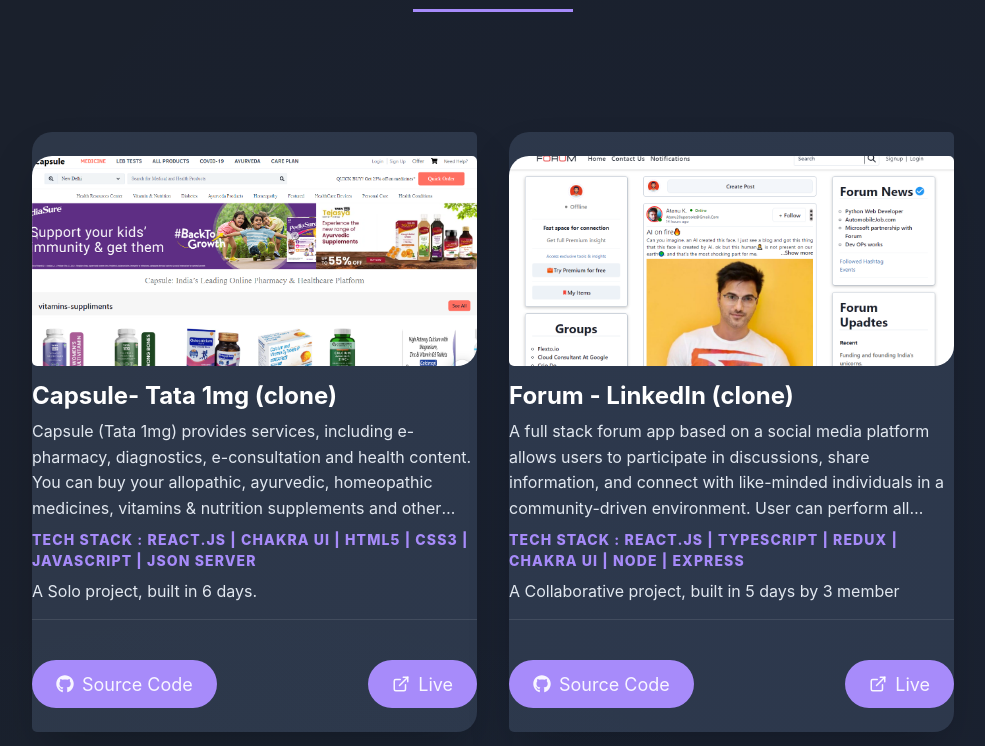
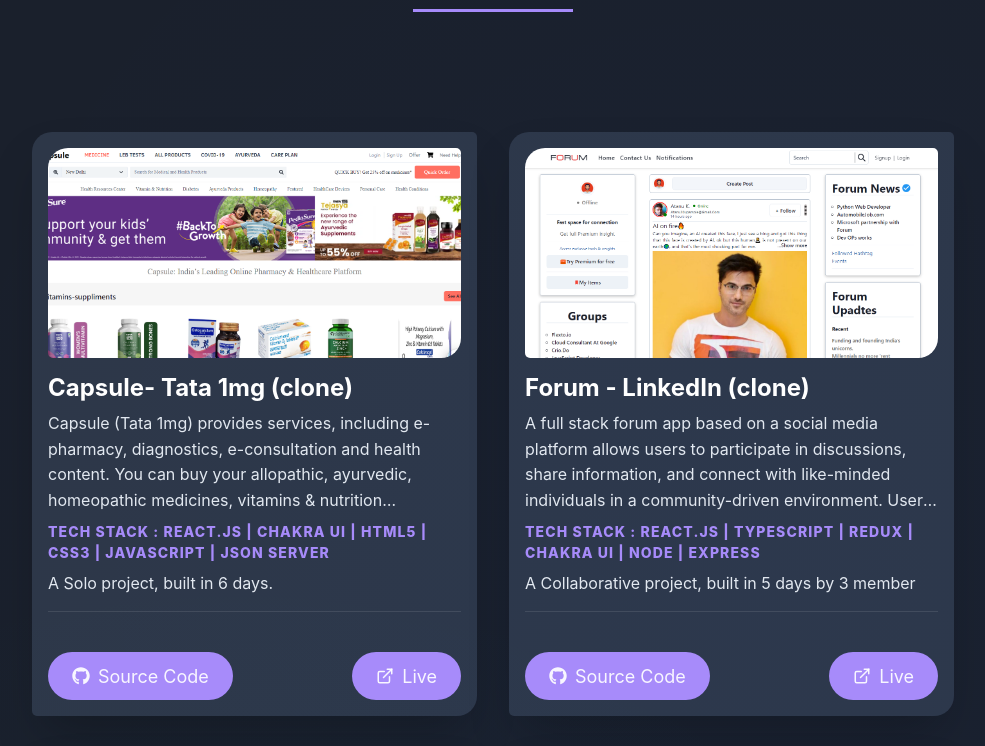
Before and after one commit to AshokPrjapati/AshokPrjapati.github.io, a React (Create React App) app: page / in a window 1280 px wide. Shown: the part 2945-3691 px from the top of the page, without its empty margins (147-1132 px from the left). Built offline with nearby package versions, Linux system fonts and the light colour scheme.

Commit message:
refactor: adjust padding in Projects component for improved layout consistency

```diff
--- a/src/pages/Projects/Projects.tsx
+++ b/src/pages/Projects/Projects.tsx
@@ -21,7 +21,6 @@ const Projects = () => {
   const renderProjectContent = (project: ProjectData) => {
     return (
       <Center
-        py={6}
         key={project.id}
         bg="bg-card"
         maxW={"445px"}
@@ -30,7 +29,7 @@ const Projects = () => {
         overflow={"hidden"}
         borderRadius={"20px 5px"}
       >
-        <Stack gap={4}>
+        <Stack gap={4} p={4}>
           <Image
             h={"210px"}
             src={project.src}
```
